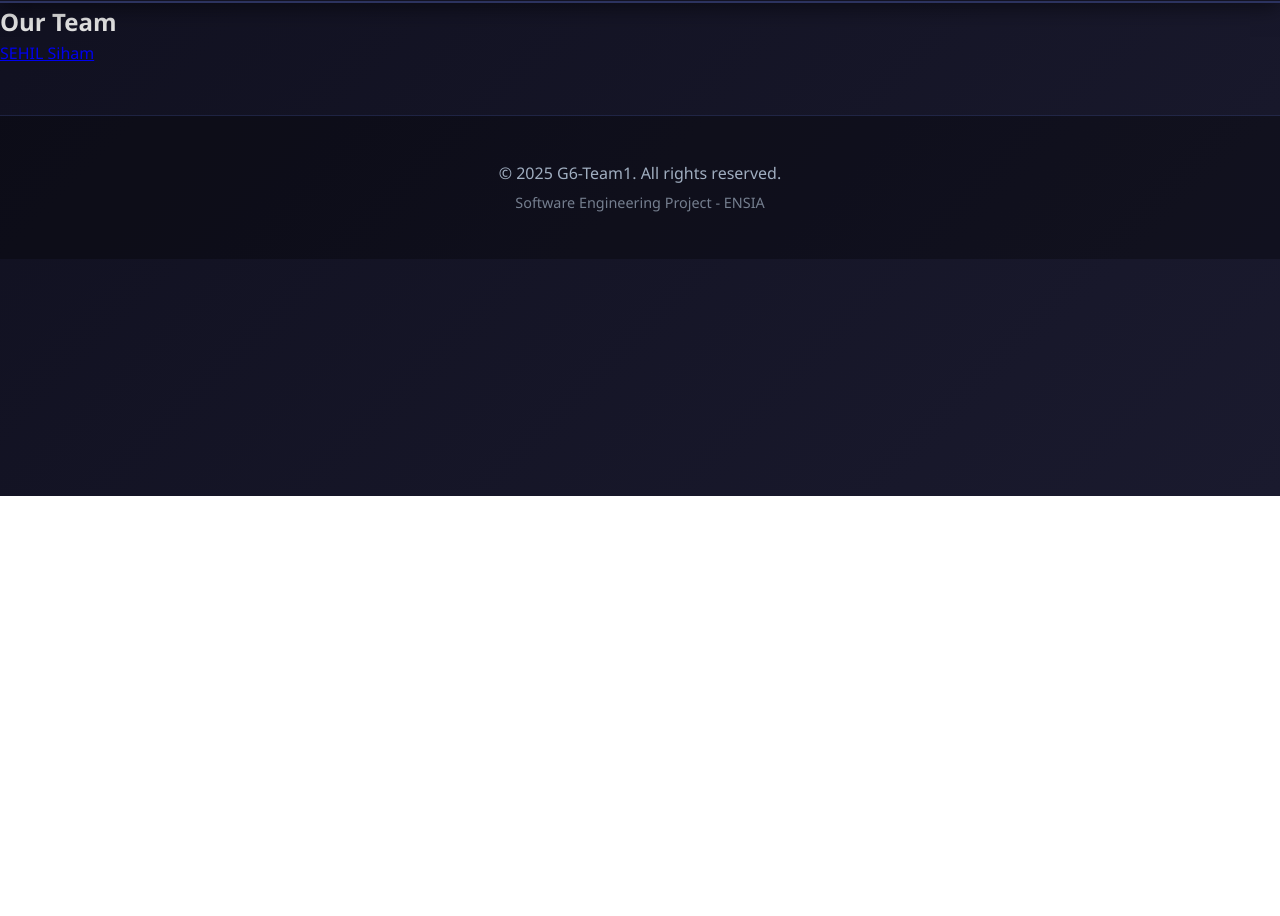
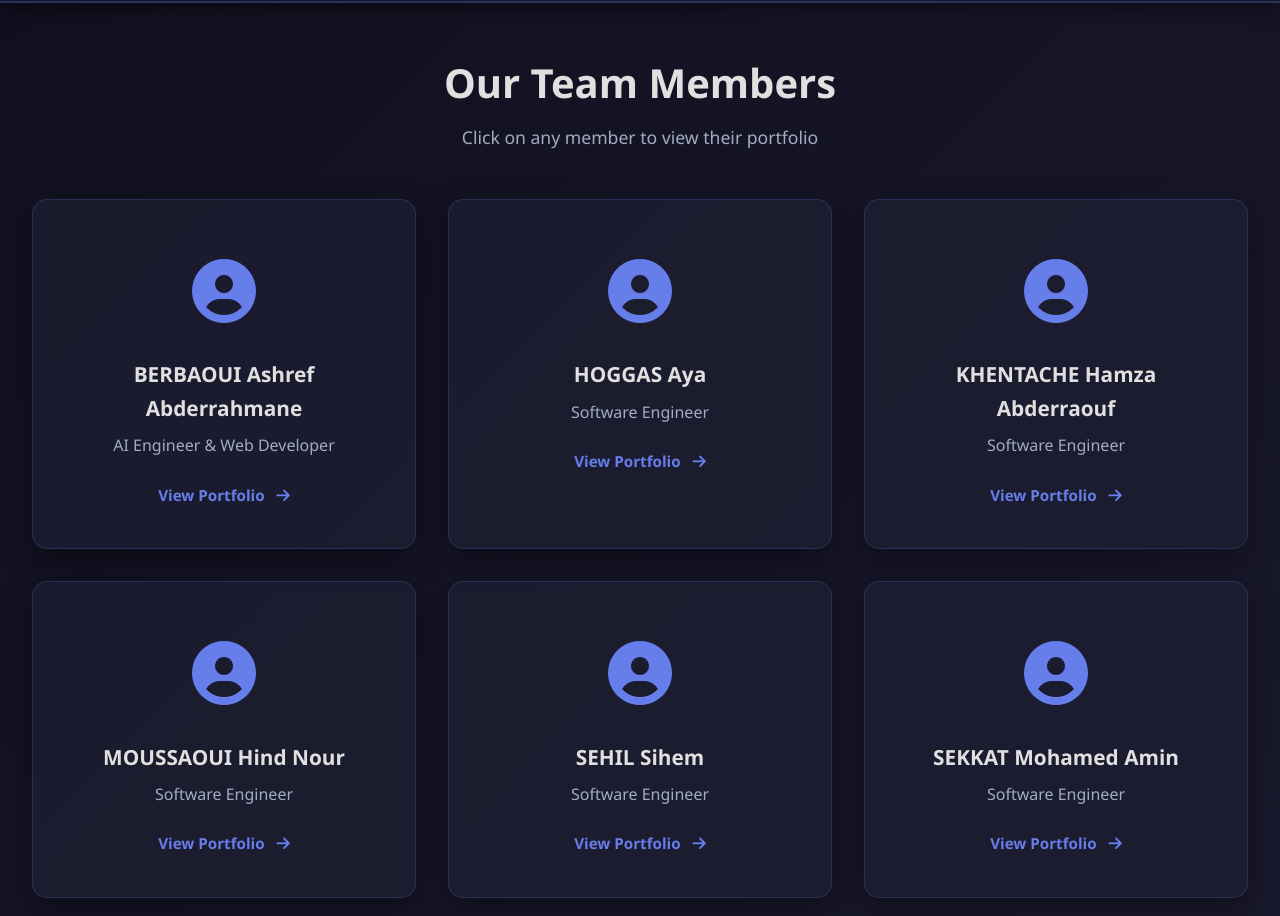
Before and after one commit to Ashreeef/team-portfolio-project, a plain HTML site: page index.html in a window 1280 px wide. Shown: the part 304-1220 px from the top of the page. Before the commit the page ends 800 px from the top, so only its background shows below. Drawn offline with Linux system fonts and the light colour scheme.

Commit message:
fix: fix indes.html after a merge conflict feat: update readme file

```diff
--- a/index.html
+++ b/index.html
@@ -297,13 +297,72 @@
         </div>
     </header>
 
-    <main>
-        <section class="team-members">
-            <h2>Our Team</h2>
-            <ul>
-                <li><a href="members/sehil-siham.html" target="_blank">SEHIL Siham</a></li>
-                <!-- Team members will add their links here -->
-            </ul>
+    <main class="main-content">
+        <section class="team-section">
+            <h2 class="section-title">Our Team Members</h2>
+            <p class="section-subtitle">Click on any member to view their portfolio</p>
+
+            <div class="team-grid">
+                <!-- Team Member 1 -->
+                <a href="members/berbaoui-ashref-abderrahmane.html" class="team-card">
+                    <div class="card-icon">
+                        <i class="fas fa-user-circle"></i>
+                    </div>
+                    <h3 class="member-name">BERBAOUI Ashref Abderrahmane</h3>
+                    <p class="member-role">AI Engineer & Web Developer</p>
+                    <span class="view-portfolio">View Portfolio <i class="fas fa-arrow-right"></i></span>
+                </a>
+
+                <!-- Team Member 2 -->
+                <a href="members/hoggas-aya.html" class="team-card">
+                    <div class="card-icon">
+                        <i class="fas fa-user-circle"></i>
+                    </div>
+                    <h3 class="member-name">HOGGAS Aya</h3>
+                    <p class="member-role">Software Engineer</p>
+                    <span class="view-portfolio">View Portfolio <i class="fas fa-arrow-right"></i></span>
+                </a>
+
+                <!-- Team Member 3 -->
+                <a href="members/khentache-hamza-abderraouf.html" class="team-card">
+                    <div class="card-icon">
+                        <i class="fas fa-user-circle"></i>
+                    </div>
+                    <h3 class="member-name">KHENTACHE Hamza Abderraouf</h3>
+                    <p class="member-role">Software Engineer</p>
+                    <span class="view-portfolio">View Portfolio <i class="fas fa-arrow-right"></i></span>
+                </a>
+
+                <!-- Team Member 4 -->
+                <a href="members/moussaoui-hind-nour.html" class="team-card">
+                    <div class="card-icon">
+                        <i class="fas fa-user-circle"></i>
+                    </div>
+                    <h3 class="member-name">MOUSSAOUI Hind Nour</h3>
+                    <p class="member-role">Software Engineer</p>
+                    <span class="view-portfolio">View Portfolio <i class="fas fa-arrow-right"></i></span>
+                </a>
+
+                <!-- Team Member 5 -->
+                <a href="members/sehil-sihem.html" class="team-card">
+                    <div class="card-icon">
+                        <i class="fas fa-user-circle"></i>
+                    </div>
+                    <h3 class="member-name">SEHIL Sihem</h3>
+                    <p class="member-role">Software Engineer</p>
+                    <span class="view-portfolio">View Portfolio <i class="fas fa-arrow-right"></i></span>
+                </a>
+
+                <!-- Team Member 6 -->
+                <a href="members/sekkat-mohamed.amin.html" class="team-card">
+                    <div class="card-icon">
+                        <i class="fas fa-user-circle"></i>
+                    </div>
+                    <h3 class="member-name">SEKKAT Mohamed Amin</h3>
+                    <p class="member-role">Software Engineer</p>
+                    <span class="view-portfolio">View Portfolio <i class="fas fa-arrow-right"></i></span>
+                </a>
+            </div>
         </section>
 
     </main>
```
Also changed, not shown: 1 other file.
